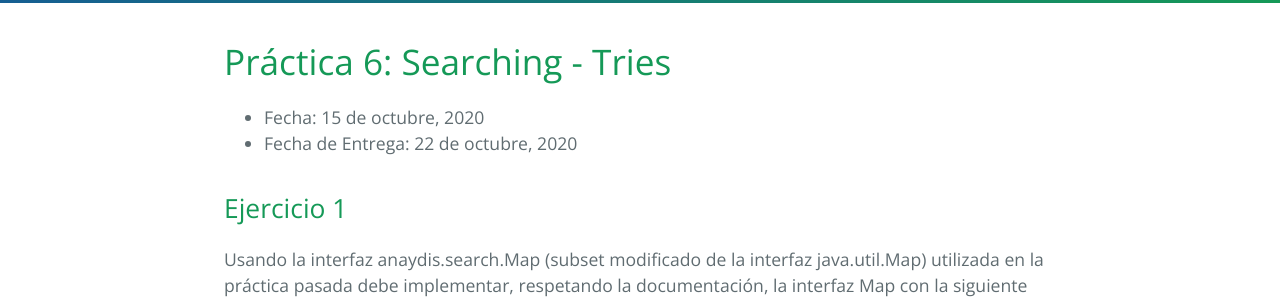
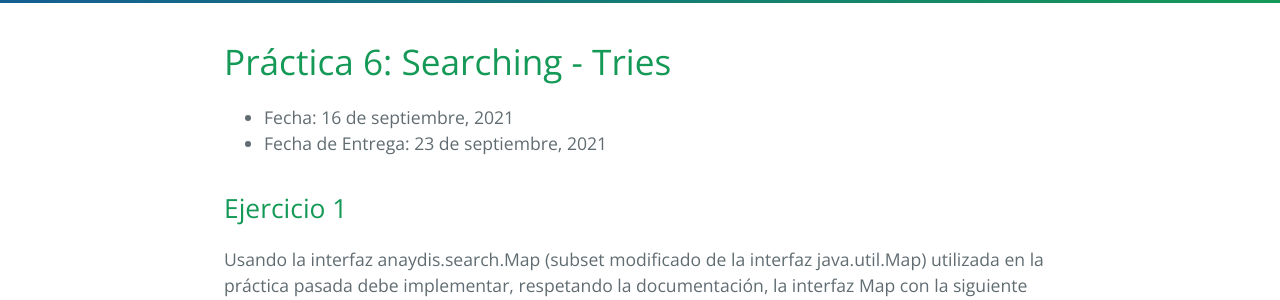
Before and after one commit to FacultadDeIngenieria/anaydis, a Jekyll site: the page built from practice/tp6.md, in a window 1280 px wide. Shown: the part 266-566 px from the top of the page. Built offline with Jekyll 4.4.1, drawn with Linux system fonts in a browser that asks for light colours.

Commit message:
Fecha práctica

```diff
--- a/practice/tp6.md
+++ b/practice/tp6.md
@@ -6,8 +6,8 @@ permalink: /practice/6
 
 # Práctica 6: Searching - Tries
 
-* Fecha: 15 de octubre, 2020
-* Fecha de Entrega: 22 de octubre, 2020
+* Fecha: 16 de septiembre, 2021
+* Fecha de Entrega: 23 de septiembre, 2021
 
 ## Ejercicio 1
 
```
